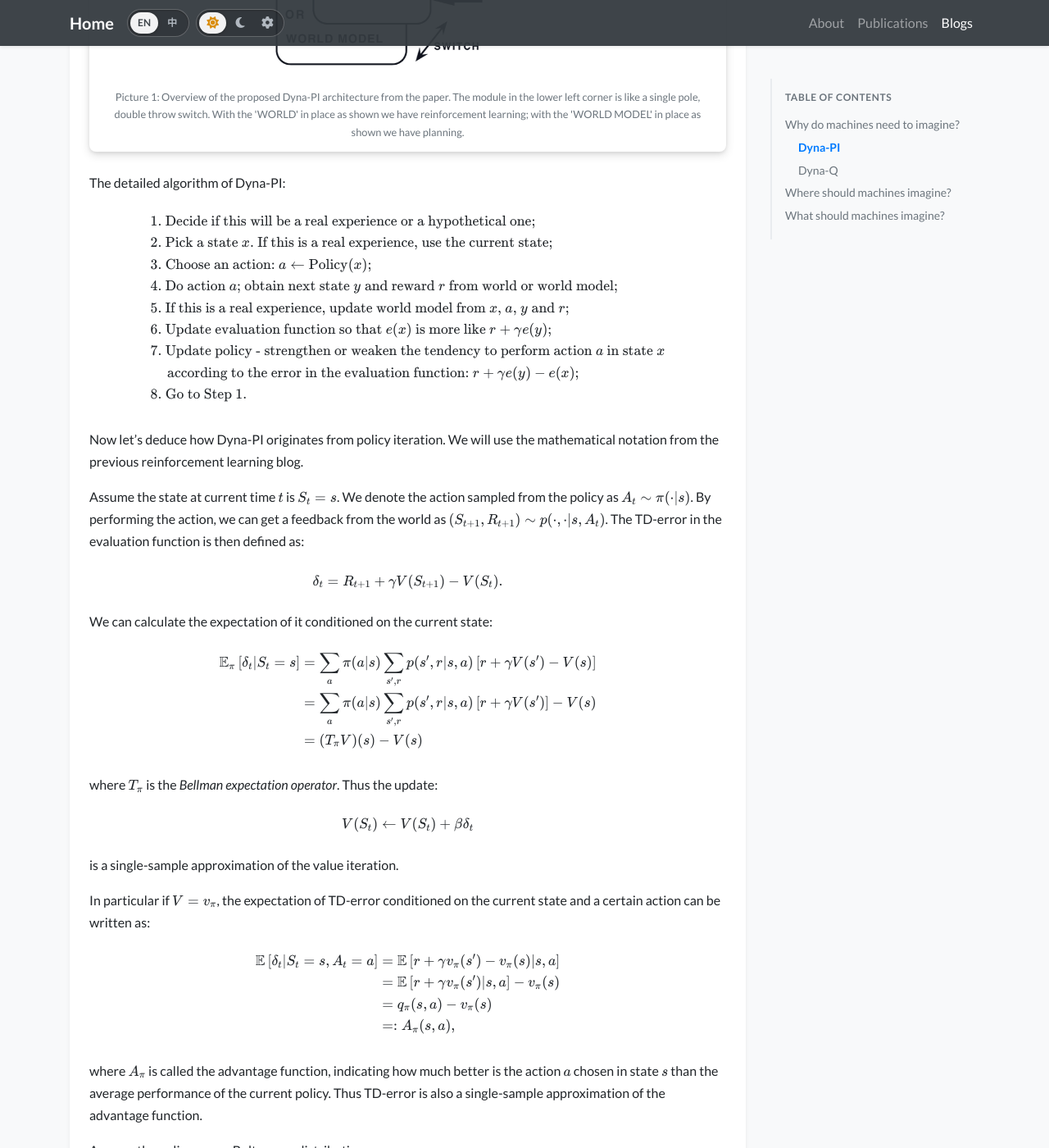
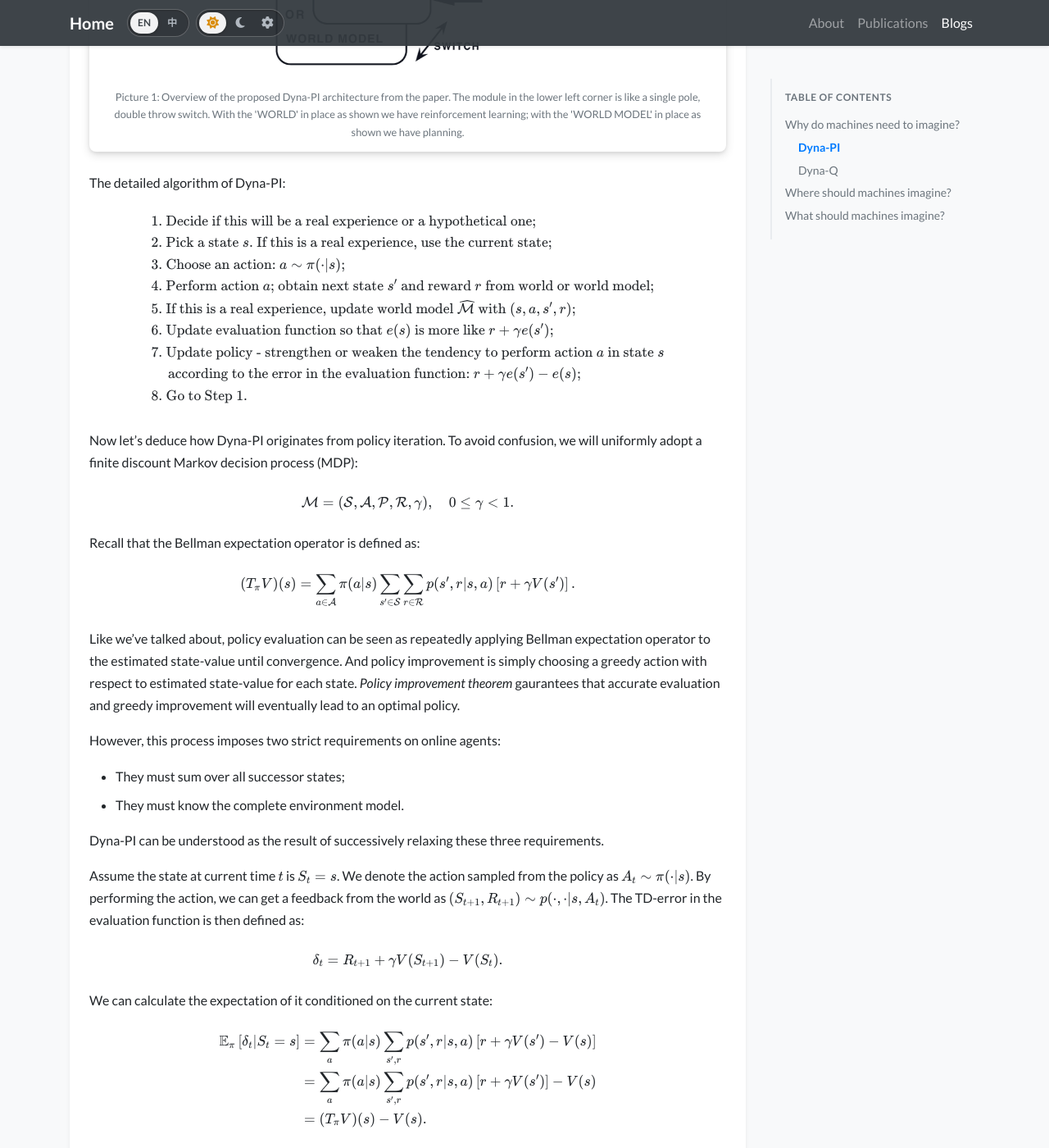
Before and after one commit to WilliamWuuu/WilliamWuuu.github.io, a Jekyll site: the page built from _blogs/2026-08-18-WorldModels/2026-08-18-WorldModels.md, in a window 1280 px wide and 1400 px high, scrolled down 1945 px. Shown: the whole window at 82% size. Built offline with Jekyll 4.4.1, drawn with Linux system fonts in a browser that asks for light colours; nearby versions of some CDN libraries; some web fonts are replaced; comment, search, counter and statistics services are not loaded; a style sheet for code colours, icons or effects is not loaded; some of the changed text lies outside the part shown.

Commit message:
feat: reform Dyna-PI in worldmodels blog

```diff
--- a/_blogs/2026-08-18-WorldModels/2026-08-18-WorldModels.md
+++ b/_blogs/2026-08-18-WorldModels/2026-08-18-WorldModels.md
@@ -61,18 +61,42 @@ The detailed algorithm of Dyna-PI:
 $$
 \begin{align*}
 & \text{1. Decide if this will be a real experience or a hypothetical one;} \\
-& \text{2. Pick a state } x \text{. If this is a real experience, use the current state;} \\
-& \text{3. Choose an action: } a\leftarrow\operatorname{Policy}(x)\text{;} \\
-& \text{4. Do action } a \text{; obtain next state } y \text{ and reward } r \text{ from world or world model;} \\
-& \text{5. If this is a real experience, update world model from } x \text{, } a \text{, } y \text{ and } r\text{;} \\
-& \text{6. Update evaluation function so that } e(x) \text{ is more like } r+\gamma e(y)\text{;} \\
-& \text{7. Update policy - strengthen or weaken the tendency to perform action } a \text{ in state } x \\
-& \quad\,\text{according to the error in the evaluation function: } r+\gamma e(y)-e(x)\text{;} \\
+& \text{2. Pick a state } s \text{. If this is a real experience, use the current state;} \\
+& \text{3. Choose an action: } a\sim\pi(\cdot\vert s)\text{;} \\
+& \text{4. Perform action } a \text{; obtain next state } s^\prime \text{ and reward } r \text{ from world or world model;} \\
+& \text{5. If this is a real experience, update world model } \widehat{\mathcal M} \text{ with } (s,a,s^\prime,r)\text{;} \\
+& \text{6. Update evaluation function so that } e(s) \text{ is more like } r+\gamma e(s^\prime)\text{;} \\
+& \text{7. Update policy - strengthen or weaken the tendency to perform action } a \text{ in state } s \\
+& \quad\,\text{according to the error in the evaluation function: } r+\gamma e(s^\prime)-e(s)\text{;} \\
 & \text{8. Go to Step 1.}
 \end{align*}
 $$
 
-Now let's deduce how Dyna-PI originates from policy iteration. We will use the mathematical notation from the previous reinforcement learning blog.
+Now let's deduce how Dyna-PI originates from policy iteration. To avoid confusion, we will uniformly adopt a finite discount Markov decision process (MDP):
+
+$$
+\mathcal M=(\mathcal{S},\mathcal{A},\mathcal{P},\mathcal{R},\gamma),\quad 0\leq \gamma<1.
+$$
+
+Recall that the Bellman expectation operator is defined as:
+
+$$
+(T_\pi V)(s) =
+\sum_{a\in\mathcal A}
+\pi(a|s)
+\sum_{s^\prime\in\mathcal S} \sum_{r\in\mathcal{R}}
+p(s^\prime,r\vert s,a)
+\left[ r + \gamma V(s^\prime)\right].
+$$
+
+Like we've talked about, policy evaluation can be seen as repeatedly applying Bellman expectation operator to the estimated state-value until convergence. And policy improvement is simply choosing a greedy action with respect to estimated state-value for each state. *Policy improvement theorem* gaurantees that accurate evaluation and greedy improvement will eventually lead to an optimal policy.
+
+However, this process imposes two strict requirements on online agents:
+
+- They must sum over all successor states;
+- They must know the complete environment model.
+
+Dyna-PI can be understood as the result of successively relaxing these three requirements.
 
 Assume the state at current time $t$ is $S_t=s$. We denote the action sampled from the policy as $A_t\sim \pi(\cdot\vert s)$. By performing the action, we can get a feedback from the world as $(S_{t+1},R_{t+1}) \sim p(\cdot, \cdot \vert s,A_t)$. The TD-error in the evaluation function is then defined as:
 
@@ -87,17 +111,25 @@ $$
 \mathbb{E}_\pi \left[\delta_t \vert S_t=s\right]
 & = \sum_{a}\pi(a\vert s)\sum_{s^\prime,r}p(s^\prime,r\vert s,a)\left[r+\gamma V(s^\prime)-V(s)\right] \\
 & = \sum_{a}\pi(a\vert s)\sum_{s^\prime,r}p(s^\prime,r\vert s,a)\left[r+\gamma V(s^\prime)\right] - V(s) \\
-& = (T_\pi V)(s) - V(s) \\
+& = (T_\pi V)(s) - V(s).
 \end{align*}
 $$
 
-where $T_\pi$ is the *Bellman expectation operator*. Thus the update:
+Thus the update
 
 $$
 V(S_t)\leftarrow V(S_t) + \beta \delta_t
 $$
 
-is a single-sample approximation of the value iteration.
+is a single-sample stochastic approximation of
+
+$$
+V(S_t)\leftarrow (T_\pi V)(S_t).
+$$
+
+It does not require explicitly enumerating all actions and successor states, and only require one transition sample.
+
+
 
 In particular if $V=v_\pi$, the expectation of TD-error conditioned on the current state and a certain action can be written as:
 
@@ -125,6 +157,8 @@ $$
 w(S_t,A_t)\leftarrow w(S_t,A_t)+\alpha\delta_t.
 $$
 
+If an action produces a better action-value than the current estimated state-value (i.e., $\delta>0$), the preference for that action will increase; if $\delta<0$, the preference will then decrease.
+
 At this point, we have derived a model-free incremental algorithm from the precise policy iteration:
 
 $$
@@ -135,13 +169,13 @@ w(S_t,A_t)\leftarrow w(S_t,A_t)+\alpha\delta_t & \leftarrow\text{policy improvem
 \end{cases}
 $$
 
-So where is the world model? Reinforcement learning gets real experiences from the real world, and the world model is expected to provide experiences close to reality, thus reduce the cost spended on agent-world iteractions. Formally, we want to model the transition probabilities as
+So where is the world model? Reinforcement learning gets real experiences from the real world, and the world model is expected to provide experiences close to reality, thus reduce the cost spended on agent-world iteractions.
+
+Formally, we can update the world model $\widehat{\mathcal{M}}$ with real experiences, like $(s,a,s^\prime,r)$. Then we can use the model to generate a one-step hypothetical experience
 
 $$
-\hat{p}_t(S_{t+1},R_{t+1} \vert S_t,A_t).
+(\tilde{s}^\prime,\tilde{r}) \sim \widehat{\mathcal{M}}_t(\cdot,\cdot|s,a).
 $$
-
-We can use the real experience $(s,a,s^\prime,r)$ to update this model.
 
 ## Dyna-Q
 
```
